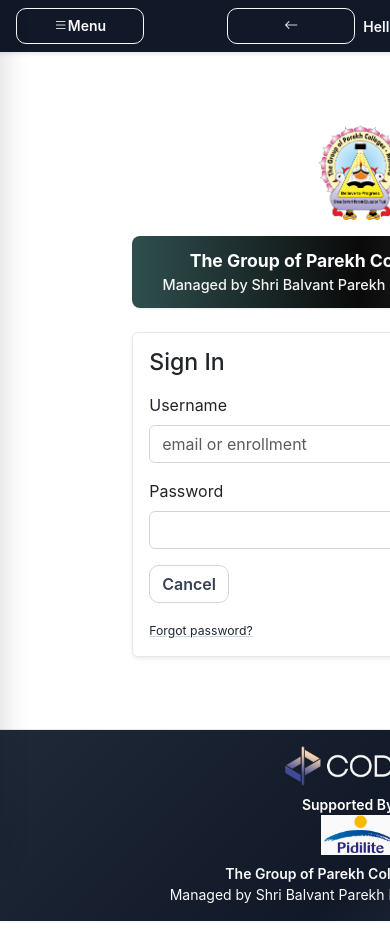
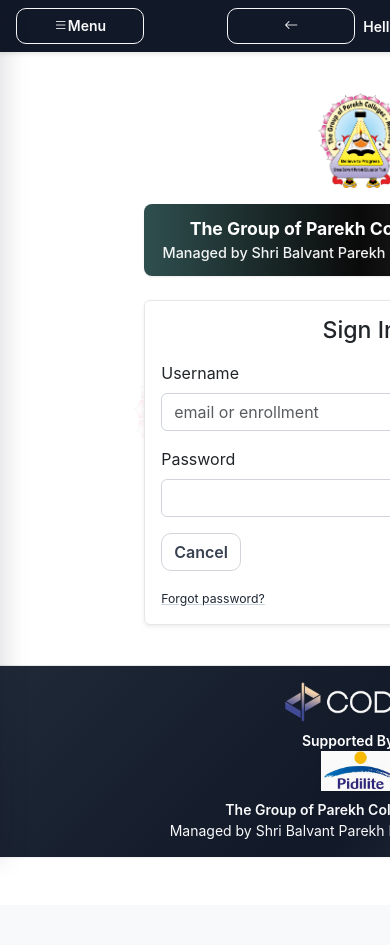
Before and after one commit to pathakpranav23/CMSv5, a Flask app: page /login in a window 390 px wide. Shown: the top 945 px of the page. After the commit the page ends 858 px from the top, so only its background shows below. Run offline with Flask 3, Linux system fonts and the light colour scheme; parts of the project's set-up code (start-up, migrations or seed data) failed here and were passed over.

Commit message:
Fix login page mobile layout

```diff
--- a/cms_app/templates/login.html
+++ b/cms_app/templates/login.html
@@ -1,16 +1,16 @@
 {% extends 'layout.html' %}
 {% block content %}
-<div class="container py-5" style="max-width:480px;">
+<div class="container py-3 px-3 px-md-0" style="max-width:480px;">
   <div class="text-center mb-3">
-    <img src="{{ url_for('static', filename='logo.png') }}" alt="Parekh Colleges Logo" class="brand-logo-xl" style="height: 96px; width:auto;" />
+    <img src="{{ url_for('static', filename='logo.png') }}" alt="Parekh Colleges Logo" class="brand-logo-xl img-fluid" style="max-height: 96px; width:auto;" />
   </div>
-  <div class="login-title mb-4 text-center">
-    <div class="brand-title-main">The Group of Parekh Colleges - Mahuva</div>
-    <div class="brand-title-sub">Managed by Shri Balvant Parekh Education Trust (SBPET)</div>
+  <div class="login-title mb-4 text-center mx-2 mx-md-0">
+    <div class="brand-title-main text-break">The Group of Parekh Colleges - Mahuva</div>
+    <div class="brand-title-sub text-break">Managed by Shri Balvant Parekh Education Trust (SBPET)</div>
   </div>
-  <div class="card shadow-sm">
-    <div class="card-body">
-      <h3 class="card-title mb-3">Sign In</h3>
+  <div class="card shadow-sm mx-2 mx-md-0">
+    <div class="card-body p-3 p-md-4">
+      <h3 class="card-title mb-3 text-center">Sign In</h3>
       <form method="post" action="{{ url_for('main.login') }}">
         <div class="mb-3">
           <label for="username" class="form-label">Username</label>
```
